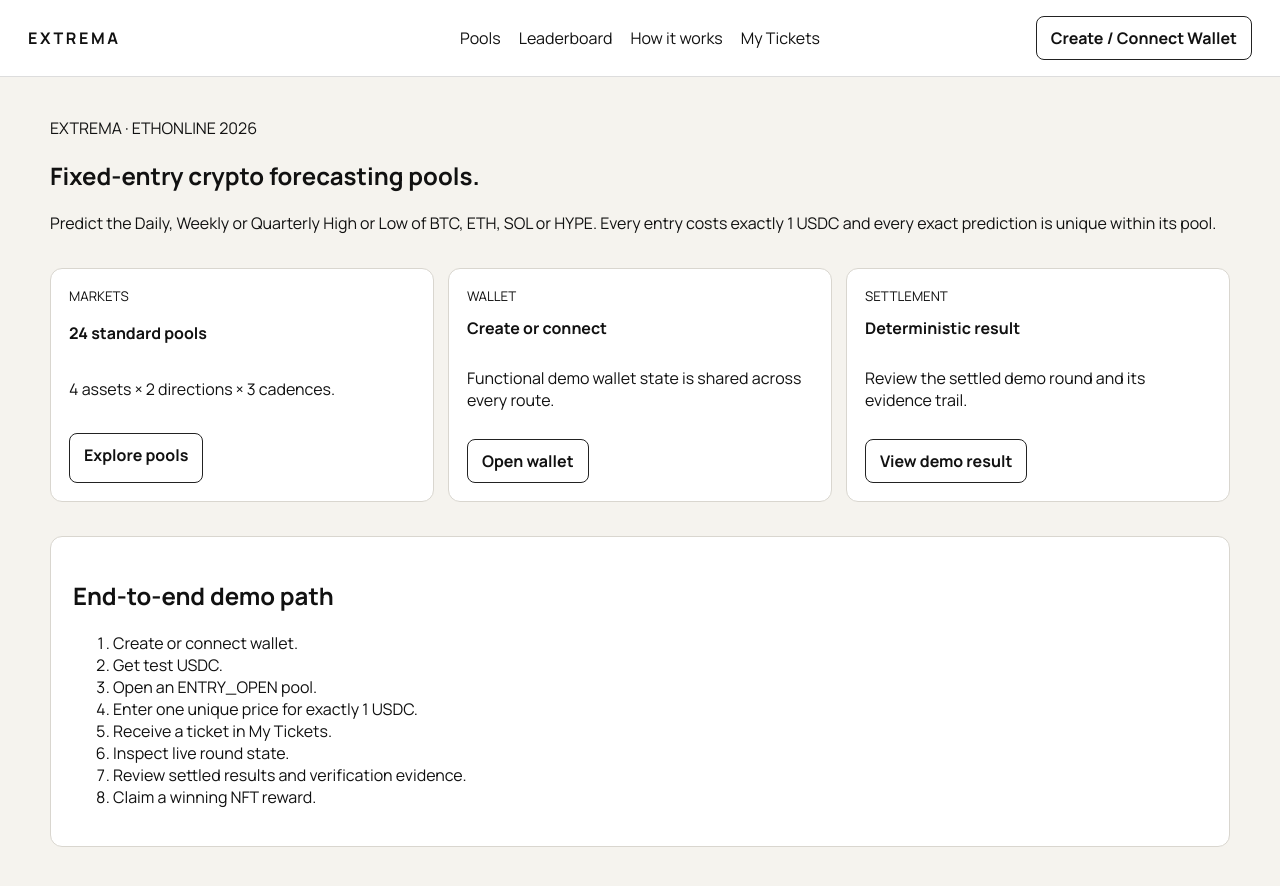
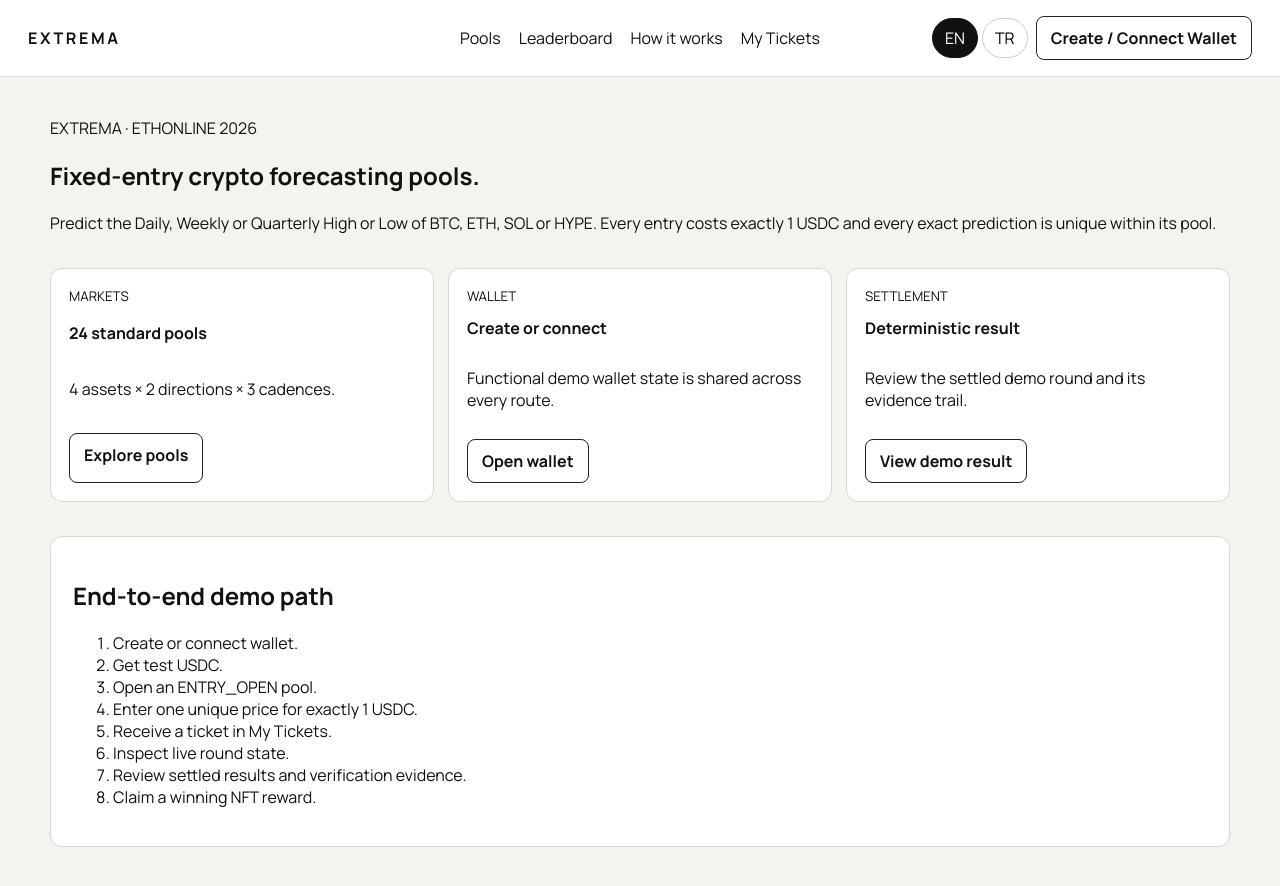
Before and after one commit to dharmanan/extrama-arc, a Next.js app: page / in a window 1280 px wide. Shown: the top 886 px of the page. Built offline with nearby package versions, Linux system fonts and the light colour scheme; what wagmi would draw is missing.

Commit message:
feat: add global EN TR switcher

```diff
--- a/app/product-components.tsx
+++ b/app/product-components.tsx
@@ -6,6 +6,7 @@ import { assetConfigs } from "./lib/data";
 import type { Asset } from "./lib/domain";
 import { shortAddress, useDemoState } from "./demo-state";
 import { backendApi, type LivePool } from "./lib/backend-api";
+import { useCopy, useLocale } from "./i18n";
 import {
   formatEntryCount,
   formatLocalDateTime,
@@ -26,6 +27,8 @@ function formatHeaderUsdc(value: string) {
 
 export function ProductHeader() {
   const { wallet } = useDemoState();
+  const { locale, setLocale } = useLocale();
+  const t = useCopy();
   const [onchainUsdc, setOnchainUsdc] = useState<string | null>(null);
 
   useEffect(() => {
@@ -53,16 +56,36 @@ export function ProductHeader() {
     <header className="wf-header">
       <Link href="/" className="wf-brand">EXTREMA</Link>
       <nav>
-        <Link href="/pools">Pools</Link>
-        <Link href="/leaderboard">Leaderboard</Link>
-        <Link href="/how-it-works">How it works</Link>
-        <Link href="/tickets">My Tickets</Link>
+        <Link href="/pools">{t.pools}</Link>
+        <Link href="/leaderboard">{t.leaderboard}</Link>
+        <Link href="/how-it-works">{t.howItWorks}</Link>
+        <Link href="/tickets">{t.myTickets}</Link>
       </nav>
-      <Link href="/wallet" className="wf-action">
-        {wallet.status === "ready" && wallet.address
-          ? `${shortAddress(wallet.address)}${onchainUsdc !== null ? ` · ${formatHeaderUsdc(onchainUsdc)} USDC` : ""}`
-          : "Create / Connect Wallet"}
-      </Link>
+      <div className="wf-row" style={{ justifyContent: "flex-end", alignItems: "center", gap: 8 }}>
+        <div className="wf-row" aria-label="Language" style={{ gap: 4 }}>
+          <button
+            className="wf-filter"
+            data-active={locale === "en"}
+            type="button"
+            onClick={() => setLocale("en")}
+          >
+            EN
+          </button>
+          <button
+            className="wf-filter"
+            data-active={locale === "tr"}
+            type="button"
+            onClick={() => setLocale("tr")}
+          >
+            TR
+          </button>
+        </div>
+        <Link href="/wallet" className="wf-action">
+          {wallet.status === "ready" && wallet.address
+            ? `${shortAddress(wallet.address)}${onchainUsdc !== null ? ` · ${formatHeaderUsdc(onchainUsdc)} USDC` : ""}`
+            : t.createConnectWallet}
+        </Link>
+      </div>
     </header>
   );
 }
@@ -93,14 +116,19 @@ function formatUsdPrice(value: string | null) {
   }).format(numeric);
 }
 
-function poolStatusLabel(pool: LivePool) {
+function poolStatusLabel(pool: LivePool, locale: "en" | "tr") {
   if (pool.round.contractStatus === "ENTRY_OPEN" && !pool.round.canEnter) {
-    return "Predictions closed · awaiting lock";
+    return locale === "tr"
+      ? "Tahminler kapandı · kilit bekleniyor"
+      : "Predictions closed · awaiting lock";
   }
-  return humanRoundStatus(pool.round.contractStatus);
+  return humanRoundStatus(pool.round.contractStatus, locale);
 }
 
 export function PoolSummary({ pool }: { pool: LivePool }) {
+  const { locale } = useLocale();
+  const t = useCopy();
+
   return (
     <article className="wf-card">
       <div className="wf-row">
@@ -108,32 +136,32 @@ export function PoolSummary({ pool }: { pool: LivePool }) {
         <span>{titleCase(pool.cadence)} · {titleCase(pool.direction)}</span>
       </div>
 
-      <p>Round <b>#{pool.round.roundId}</b></p>
+      <p>{t.round} <b>#{pool.round.roundId}</b></p>
 
       <dl className="wf-stats">
         <div>
-          <dt>{pool.market.available ? formatUsdPrice(pool.market.markPrice) : "Unavailable"}</dt>
-          <dd>Live mark · 1 min</dd>
+          <dt>{pool.market.available ? formatUsdPrice(pool.market.markPrice) : t.unavailable}</dt>
+          <dd>{t.liveMark}</dd>
         </div>
         <div>
           <dt>{formatUsdPrice(pool.round.lastPredictionPrice)}</dt>
-          <dd>Latest prediction</dd>
+          <dd>{t.latestPrediction}</dd>
         </div>
       </dl>
 
       <dl className="wf-stats">
-        <div><dt>{formatEntryCount(pool.round.entryCount)}</dt><dd>Entries</dd></div>
-        <div><dt>{formatUsdc(pool.round.totalStakeUsdc)}</dt><dd>Prize pool</dd></div>
+        <div><dt>{formatEntryCount(pool.round.entryCount, locale)}</dt><dd>{t.entries}</dd></div>
+        <div><dt>{formatUsdc(pool.round.totalStakeUsdc, locale)}</dt><dd>{t.prizePool}</dd></div>
       </dl>
 
-      <p><b>{poolStatusLabel(pool)}</b></p>
+      <p><b>{poolStatusLabel(pool, locale)}</b></p>
       <p>
-        Closes {formatLocalDateTime(pool.round.entryCloseAt)}
-        {pool.round.canEnter ? ` · ${formatTimeUntil(pool.round.entryCloseAt)}` : ""}
+        {t.closes} {formatLocalDateTime(pool.round.entryCloseAt, locale)}
+        {pool.round.canEnter ? ` · ${formatTimeUntil(pool.round.entryCloseAt, locale)}` : ""}
       </p>
 
       <Link href={`/pools/${pool.slug}`} className="wf-action">
-        {pool.round.canEnter ? "Make a prediction" : "View pool"}
+        {pool.round.canEnter ? t.makePrediction : t.viewPool}
       </Link>
     </article>
   );
```
